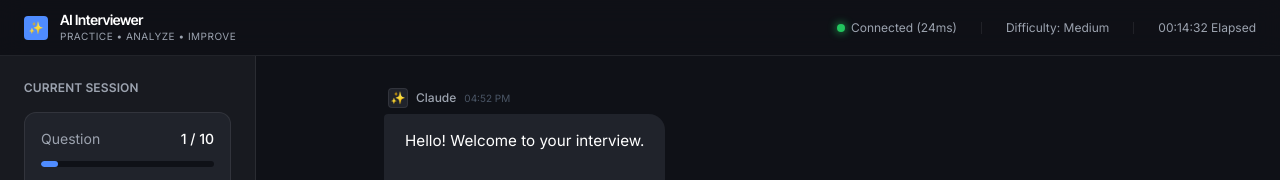
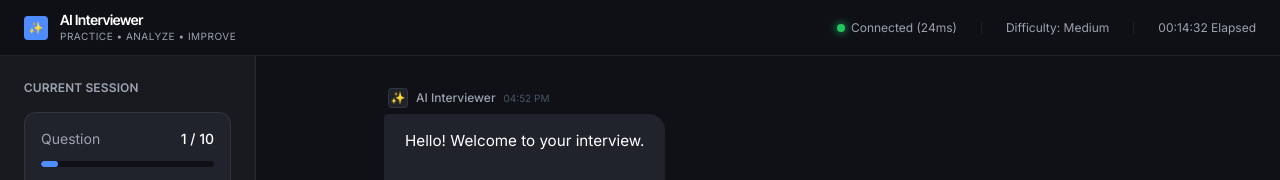
Before and after one commit to Suyash2527/TRIForge-Interview-Agent, a Next.js app: page / in a window 1280 px wide. Shown: the top 180 px of the page. Built offline with nearby package versions, Linux system fonts and the light colour scheme.

Commit message:
fix: rename Claude to AI Interviewer

```diff
--- a/src/app/page.tsx
+++ b/src/app/page.tsx
@@ -168,7 +168,7 @@ export default function Home() {
                     {m.role === 'agent' && (
                       <>
                         <div className="w-5 h-5 rounded flex items-center justify-center bg-[var(--surface-secondary)] border border-[var(--border-color)] text-xs">✨</div>
-                        <span className="text-xs font-medium text-[var(--text-secondary)]">Claude</span>
+                        <span className="text-xs font-medium text-[var(--text-secondary)]">AI Interviewer</span>
                       </>
                     )}
                     {m.role === 'candidate' && (
@@ -199,7 +199,7 @@ export default function Home() {
                 <div className="flex flex-col gap-1.5 items-start animate-slide-up">
                   <div className="flex items-center gap-2 px-1">
                     <div className="w-5 h-5 rounded flex items-center justify-center bg-[var(--surface-secondary)] border border-[var(--border-color)] text-xs">✨</div>
-                    <span className="text-xs font-medium text-[var(--text-secondary)]">Claude</span>
+                    <span className="text-xs font-medium text-[var(--text-secondary)]">AI Interviewer</span>
                   </div>
                   <div className="px-5 py-4 msg-agent premium-panel shadow-none rounded-2xl rounded-tl-sm flex items-center gap-1.5">
                     <span className="w-1.5 h-1.5 bg-[var(--text-secondary)] rounded-full typing-dot" />
```
